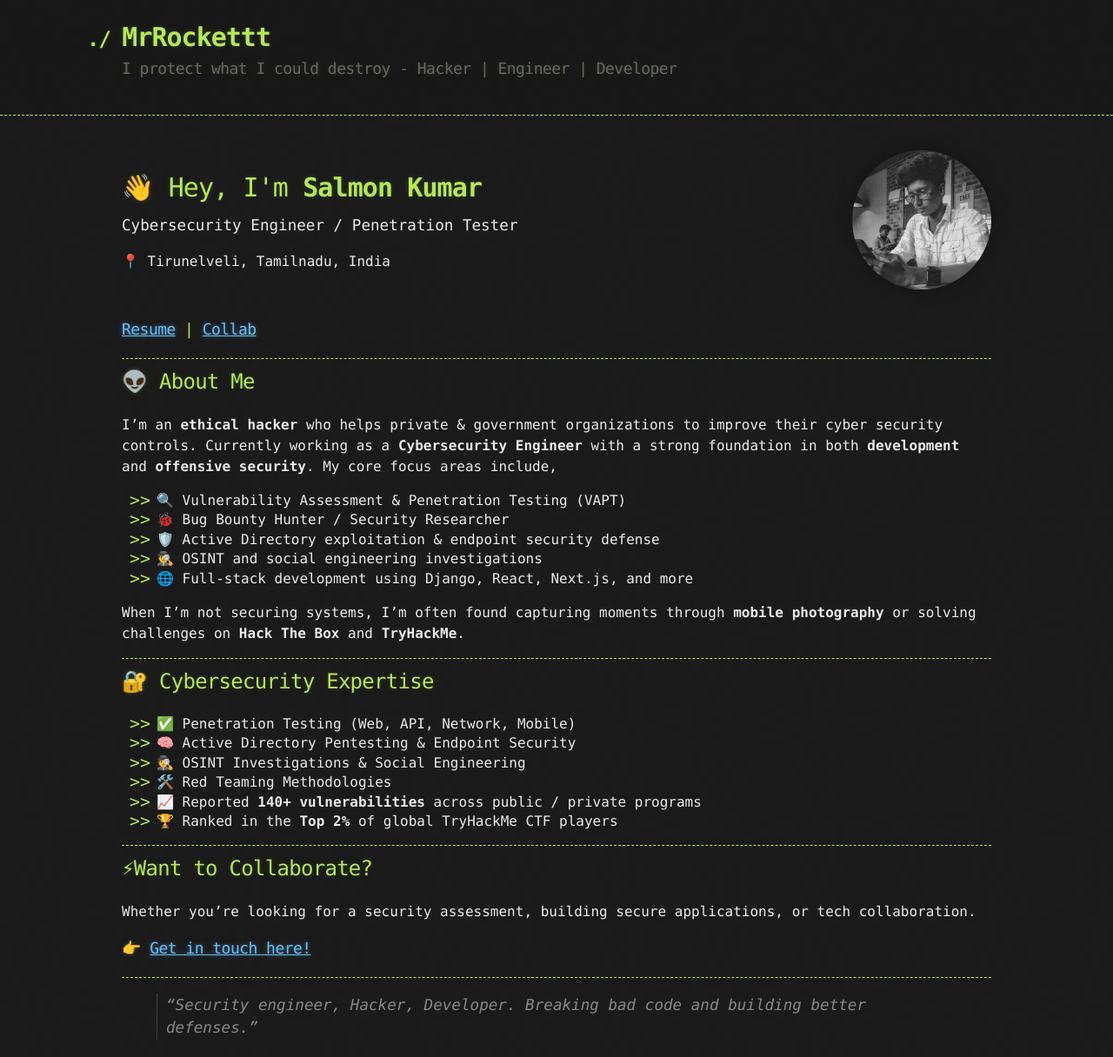
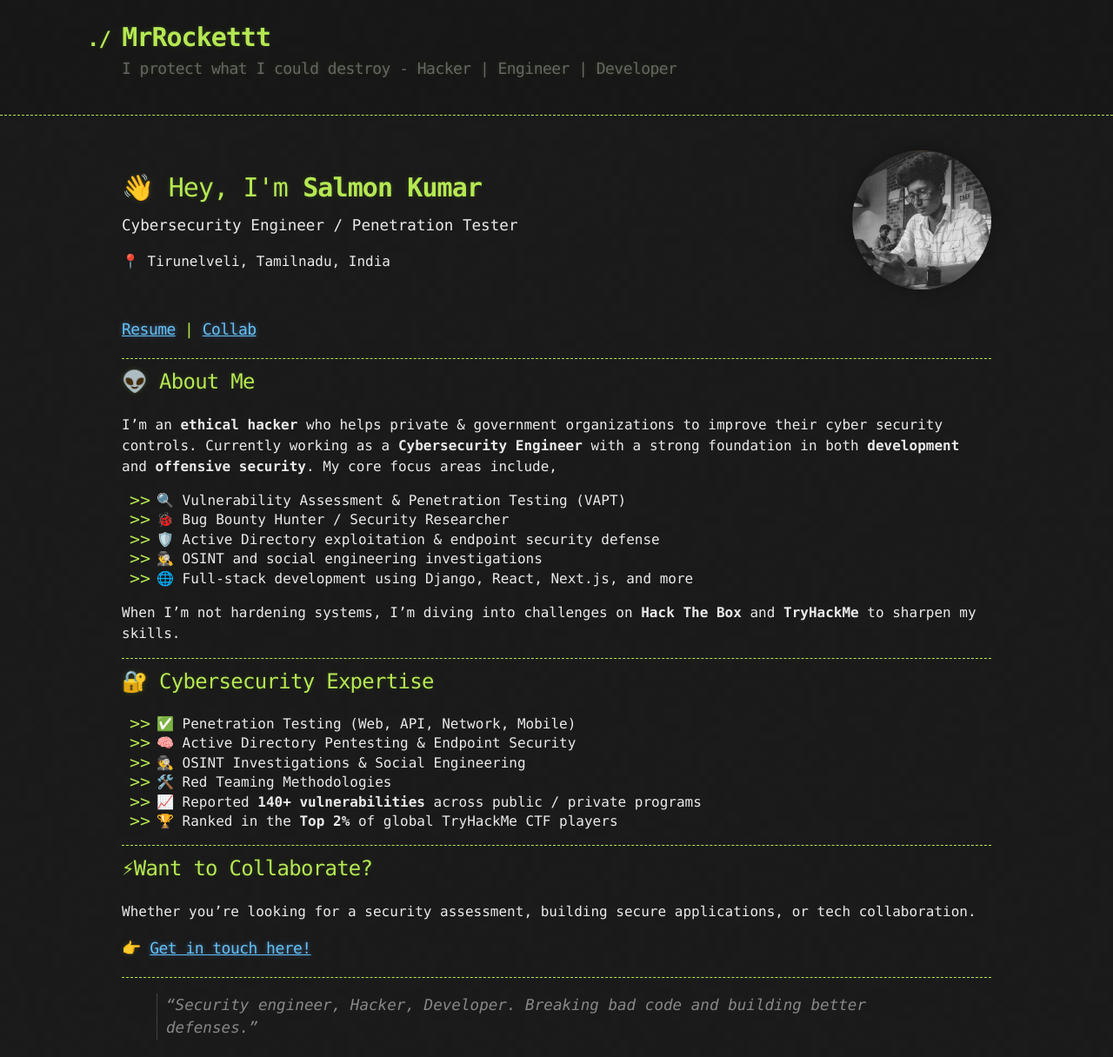
Before and after one commit to MrRockettt/mrrockettt.github.io, a Jekyll site: the page built from index.md, in a window 1280 px wide. Shown: the whole page at 87% size. Built offline with Jekyll 4.4.1, drawn with Linux system fonts in a browser that asks for light colours.

Commit message:
first commit

```diff
--- a/index.md
+++ b/index.md
@@ -29,7 +29,7 @@ I'm an **ethical hacker** who helps private & government organizations to improv
 - 🕵️‍♂️ OSINT and social engineering investigations
 - 🌐 Full-stack development using Django, React, Next.js, and more
 
-When I'm not securing systems, I’m often found capturing moments through **mobile photography** or solving challenges on **Hack The Box** and **TryHackMe**.
+When I'm not hardening systems, I’m diving into challenges on **Hack The Box** and **TryHackMe** to sharpen my skills.
 
 ---
 
```
